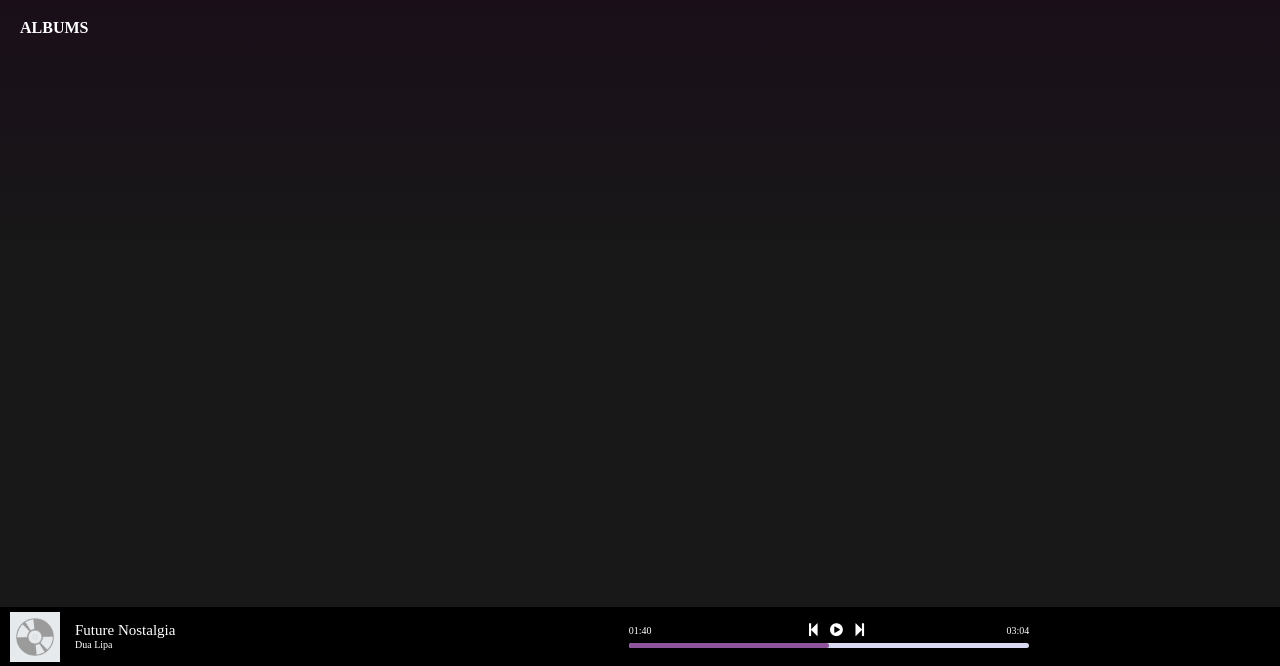
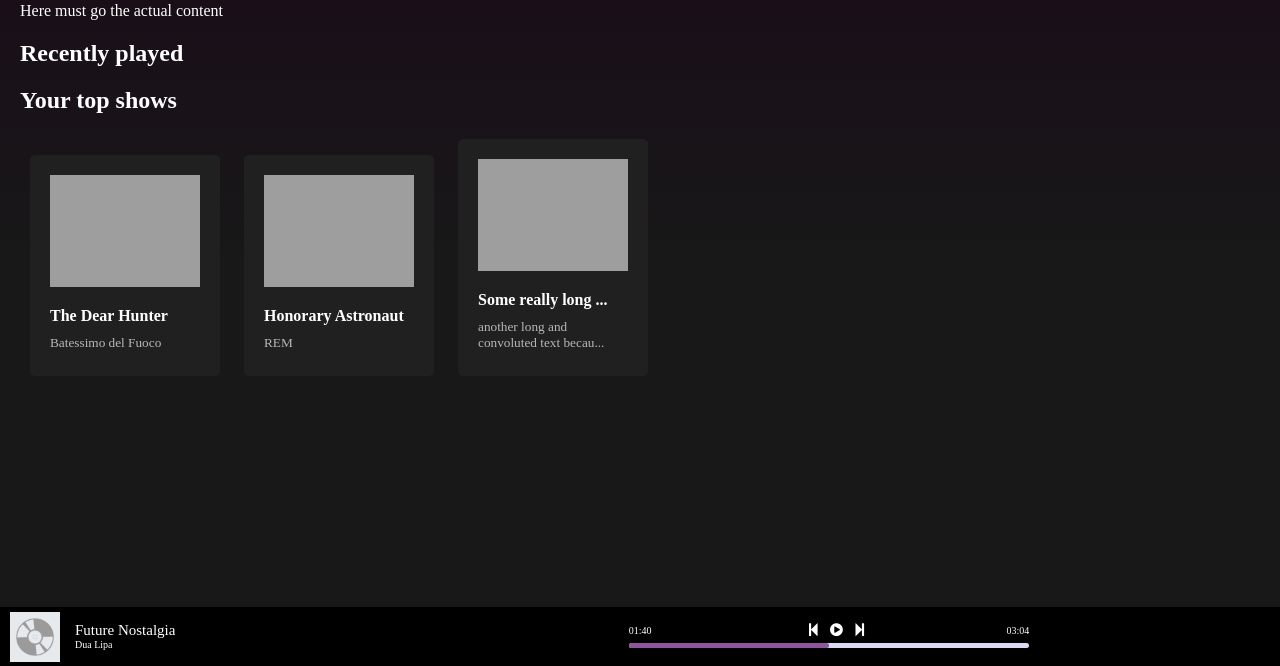
Before and after one commit to IIC3585-2021/pwa-page-brin, a website: page public/index.html in a window 1280 px wide. Shown: the part 134-800 px from the top of the page. Drawn offline with Linux system fonts and the light colour scheme.

Commit message:
style changes

```diff
--- a/public/index.html
+++ b/public/index.html
@@ -22,9 +22,9 @@
         </header>
         <div id="full-container">
             <br><br>
-            <!-- <div id="html-container" w3-include-html="./home.html"></div> -->
+            <div id="html-container" w3-include-html="./home.html"></div>
             <!-- <div id="html-container" w3-include-html="./album.html"></div> -->
-            <div id="html-container" w3-include-html="./search.html"></div>
+            <!-- <div id="html-container" w3-include-html="./search.html"></div> -->
             <br><br><br>
         </div>
 
--- a/src/components/display.js
+++ b/src/components/display.js
@@ -29,7 +29,7 @@ export default class Display extends HTMLElement {
     super();
 
     // append shadow DOM to shadow root and then clone template
-    const shadowRoot = this.attachShadow({mode: 'closed'});
+    const shadowRoot = this.attachShadow({ mode: 'closed' });
     shadowRoot.appendChild(template.content.cloneNode(true));
 
     // fill the needed info
```
